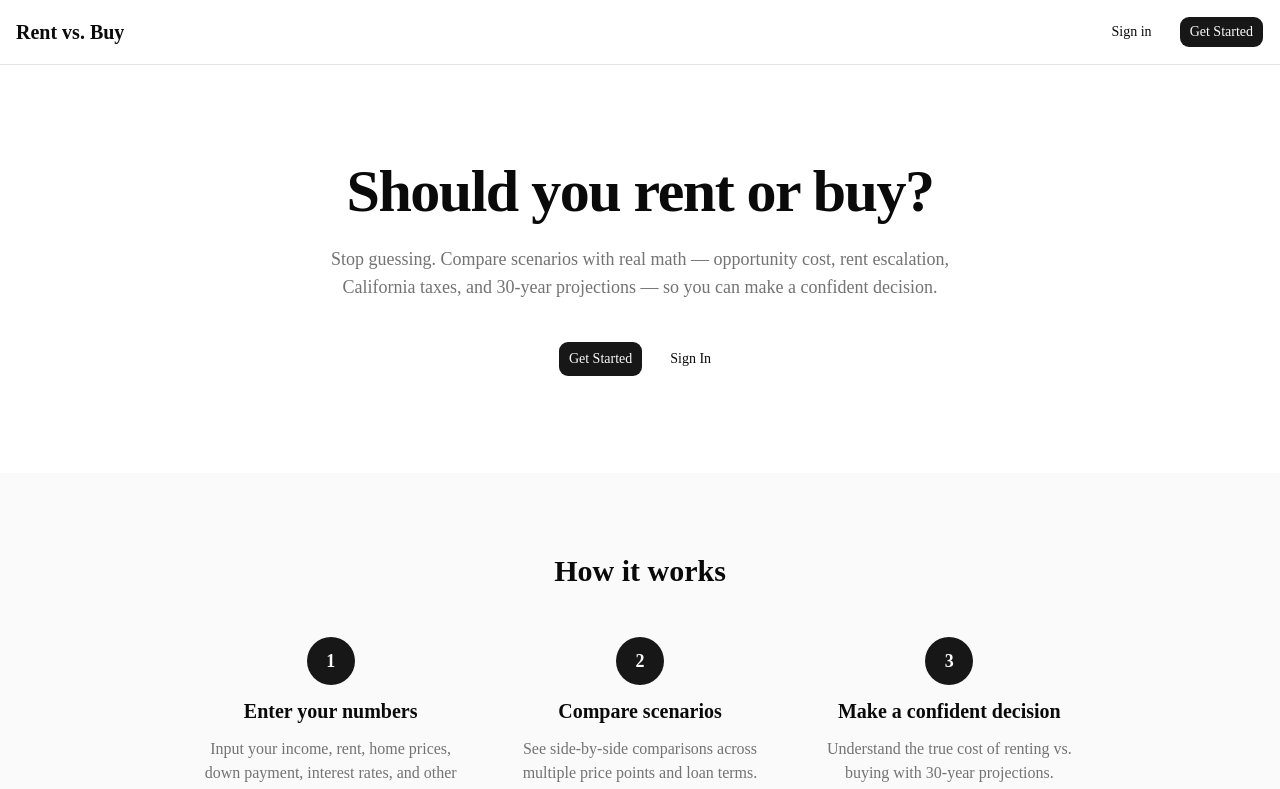
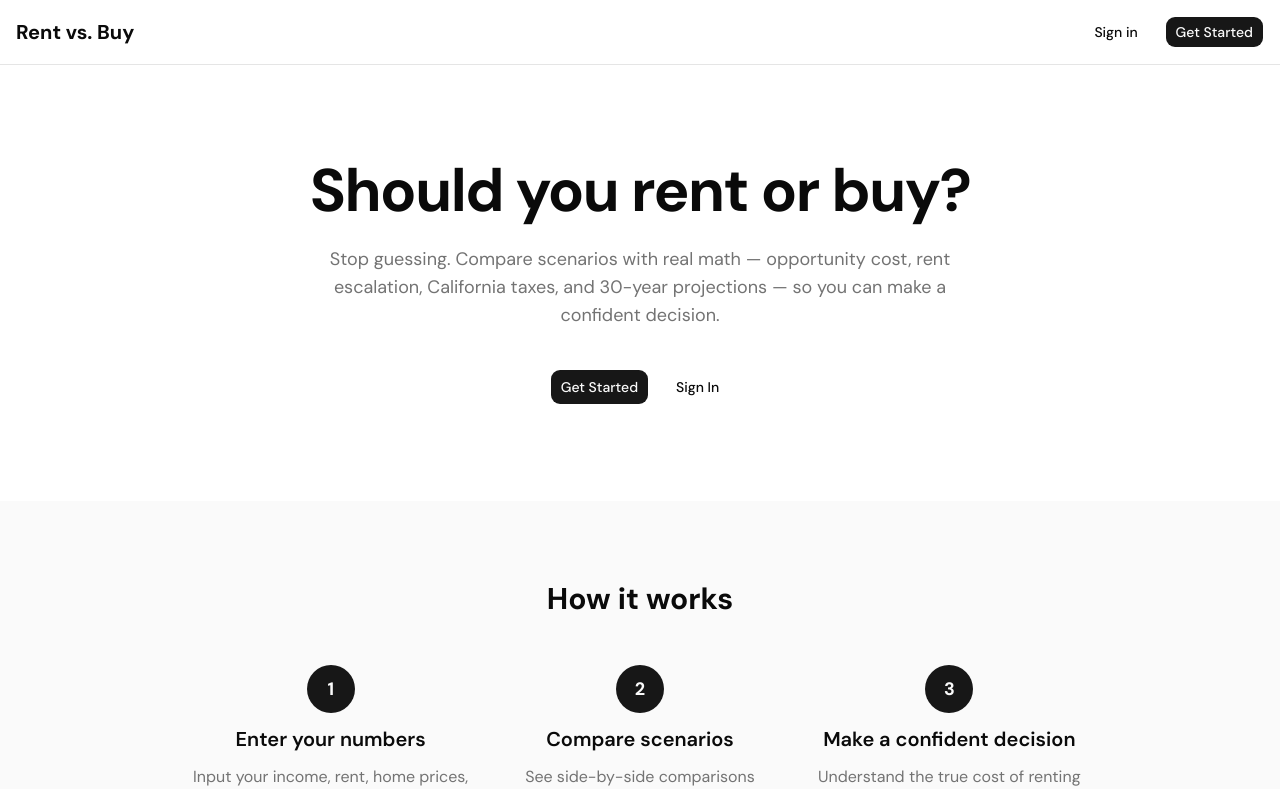
Before and after one commit to meghantosh/rent-vs-buy, a Next.js app: page / in a window 1280 px wide. Shown: the top 789 px of the page. Built offline with nearby package versions, Linux system fonts and the light colour scheme; no server answers.

Commit message:
fix: apply font variables to html element for proper loading

```diff
--- a/src/app/layout.tsx
+++ b/src/app/layout.tsx
@@ -26,10 +26,8 @@ export default function RootLayout({
   children: React.ReactNode;
 }>) {
   return (
-    <html lang="en">
-      <body
-        className={`${dmSans.variable} ${geistMono.variable} antialiased`}
-      >
+    <html lang="en" className={`${dmSans.variable} ${geistMono.variable}`}>
+      <body className="antialiased">
         <Providers>
           <Header />
           {children}
```
